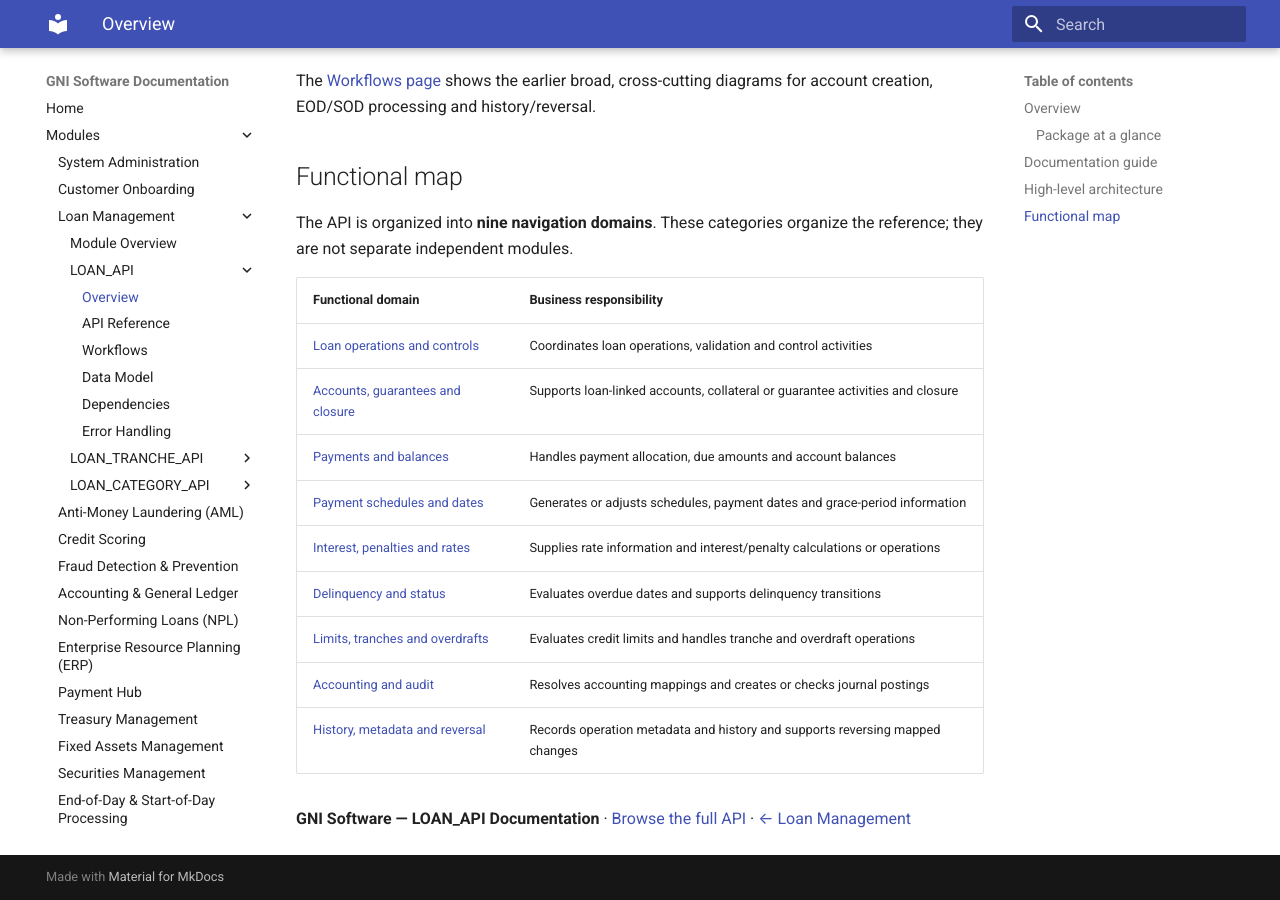
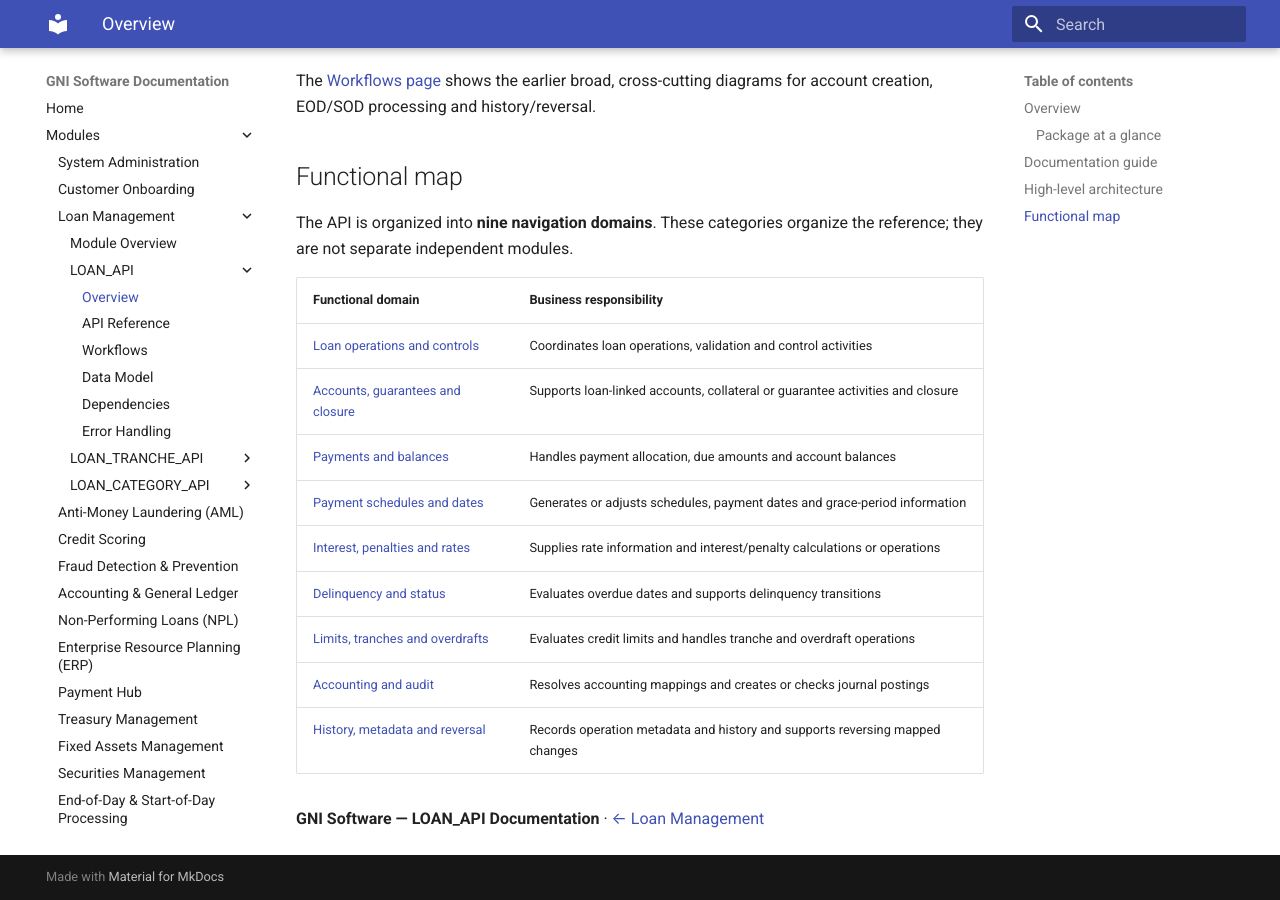
Before and after one commit to SadayCb/gni-documentation-poc9.0, an MkDocs documentation site: the page built from docs/loan-api.md, in a window 1280 px wide and 900 px high, scrolled down 1683 px. Built offline with MkDocs 1.6.1 and Material for MkDocs 9.7.7, drawn with Linux system fonts in a browser that asks for light colours.

Commit message:
Update loan-api.md

```diff
--- a/docs/loan-api.md
+++ b/docs/loan-api.md
@@ -72,4 +72,4 @@ The API is organized into **nine navigation domains**. These categories organize
 | [History, metadata and reversal](api.md#domain-history-metadata-and-reversal) | Records operation metadata and history and supports reversing mapped changes |
 
 
-**GNI Software — LOAN_API Documentation** · [Browse the full API](api.md) · [← Loan Management](./modules/loan-management.md)
+**GNI Software — LOAN_API Documentation** · [← Loan Management](./modules/loan-management.md)
```
